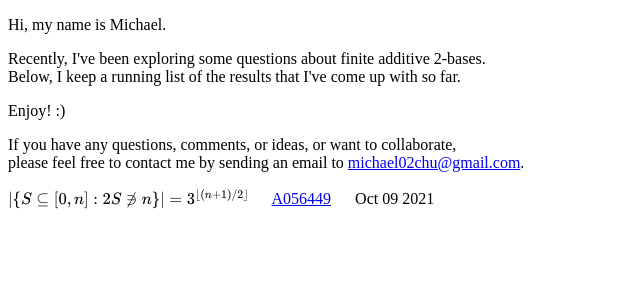
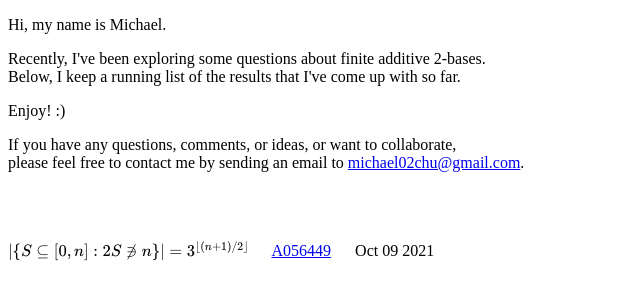
Before and after one commit to mccode187/mccode187, a plain HTML site: page index.html in a window 1280 px wide. Shown: the whole page, without its empty margins (0-640 px from the left). Drawn offline with nearby package versions, Linux system fonts and the light colour scheme.

Commit message:
Update index.html

```diff
--- a/index.html
+++ b/index.html
@@ -3,7 +3,7 @@
   <head>
     <meta charset="utf-8">
     <meta name="viewport" content="width=device-width">
-    <title>Math!</title>
+    <title>Math</title>
     <script src="https://polyfill.io/v3/polyfill.min.js?features=es6"></script>
     <script id="MathJax-script" async src="https://cdn.jsdelivr.net/npm/mathjax@3/es5/tex-mml-chtml.js"></script>
   </head>
@@ -14,7 +14,9 @@
       Below, I keep a running list of the results that I've come up with so far. <br>
     <p>Enjoy! :) </p>
     <p>If you have any questions, comments, or ideas, or want to collaborate, <br>
-      please feel free to contact me by sending an email to <a href = "mailto: michael02chu@gmail.com">michael02chu@gmail.com</a>. <br> </p>
+      please feel free to contact me by sending an email to <a href = "mailto: michael02chu@gmail.com">michael02chu@gmail.com</a>. </p>
+    <br>
+    <br>
     <p>\(|\{S \subseteq [0,n] : 2S \not \ni n\}| = 3^{\lfloor (n+1)/2 \rfloor}\) &emsp;
       <a target="_blank" rel="noopener noreferrer" href="https://oeis.org/A056449">A056449</a> &emsp;
       Oct 09 2021
```
